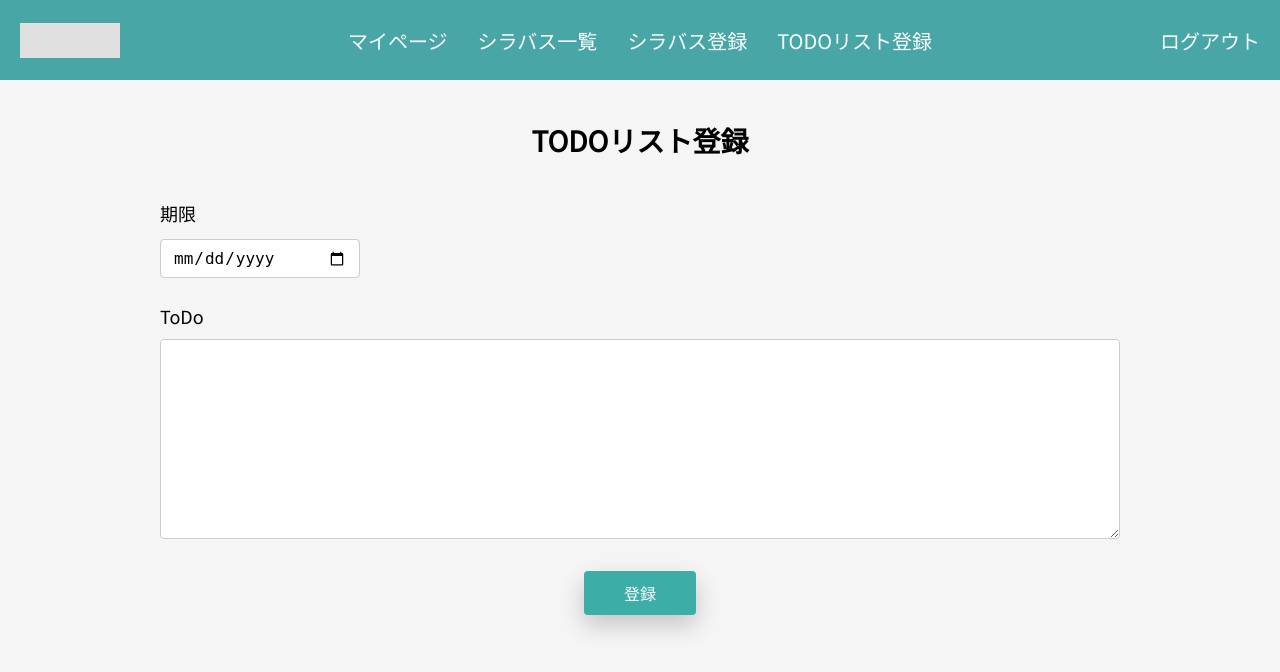
After one commit to yoshiokaharuto/2025_spring_hakkason, a Flask app: template templates/todo.html in a window 1280 px wide. The commit adds this page. Shown: the top 672 px of the page. Run offline with Flask 3, Linux system fonts and the light colour scheme; the template is opened without the code that fills it, so the values that code supplies are empty.

Commit message:
todo登録画面の作成とボタンに影

```diff
--- a/static/css/login.css
+++ b/static/css/login.css
@@ -34,6 +34,7 @@ input {
     border-radius: 5px;
     font-size: 16px;
     cursor: pointer;
+    box-shadow: 0 10px 25px 0 rgba(0, 0, 0, 0.2);
 }
 
 .POST {
--- a/static/css/syllabusregistration.css
+++ b/static/css/syllabusregistration.css
@@ -109,10 +109,7 @@ th {
   border: none;
   border-radius: 5px;
   cursor: pointer;
-}
-
-.submit-button:hover {
-  background-color: #399f95;
+  box-shadow: 0 10px 25px 0 rgba(0, 0, 0, 0.2);
 }
 
 .search-results {
--- /dev/null
+++ b/static/css/todo.css
@@ -0,0 +1,61 @@
+        body {
+            background-color: #f5f5f5;
+        }
+        .container {
+            max-width: 1000px;
+            margin: 0 auto;
+            padding: 40px 20px;
+        }
+
+        h1 {
+            text-align: center;
+            margin-bottom: 40px;
+            font-size: 28px;
+        }
+
+        .form-group {
+            margin-bottom: 25px;
+        }
+
+        label {
+            display: block;
+            margin-bottom: 10px;
+            font-size: 18px;
+        }
+
+        input[type="date"] {
+            padding: 8px 12px;
+            font-size: 16px;
+            border: 1px solid #ccc;
+            border-radius: 4px;
+            width: 200px;
+        }
+
+        textarea {
+            width: 100%;
+            height: 200px;
+            padding: 12px;
+            font-size: 16px;
+            border: 1px solid #ccc;
+            border-radius: 4px;
+            resize: vertical;
+        }
+
+        .submit-container {
+            text-align: center;
+        }
+
+        .submit-btn {
+            background-color: #3dada7;
+            color: white;
+            border: none;
+            padding: 10px 40px;
+            font-size: 16px;
+            border-radius: 4px;
+            cursor: pointer;
+            box-shadow: 0 10px 25px 0 rgba(0, 0, 0, 0.2);
+        }
+
+        .submit-btn:hover {
+            background-color: #2d8a86;
+        }
--- a/templates/register.html
+++ b/templates/register.html
@@ -4,7 +4,7 @@
     <meta charset="UTF-8">
     <title>アカウント登録</title>
     <link rel="stylesheet" href="../static/css/allstyle.css">
-    <link rel="stylesheet" href="../static/css/registr.css">
+    <link rel="stylesheet" href="../static/css/register.css">
     <link href="https://fonts.googleapis.com/css2?family=Noto+Sans+JP&display=swap" rel="stylesheet">
 </head>
 <body>
--- /dev/null
+++ b/templates/todo.html
@@ -0,0 +1,45 @@
+<!DOCTYPE html>
+<html lang="ja">
+<head>
+    <meta charset="UTF-8">
+    <meta name="viewport" content="width=device-width, initial-scale=1.0">
+    <title>TODOリスト登録</title>
+    <link href="https://fonts.googleapis.com/css2?family=Noto+Sans+JP&display=swap" rel="stylesheet">
+    <link rel="stylesheet" href="../static/css/allstyle.css">
+    <link rel="stylesheet" href="../static/css/header.css">
+    <link rel="stylesheet" href="../static/css/todo.css">
+</head>
+<body>
+
+    <header>
+        <div class="logo"></div>
+        <div class="nav-links">
+            <a href="./html/mypage.html">マイページ</a>
+            <a href="#">シラバス一覧</a>
+            <a href="#">シラバス登録</a>
+            <a href="#">TODOリスト登録</a>
+        </div>
+        <a href="#" class="logout">ログアウト</a>
+    </header>
+
+    <div class="container">
+        <h1>TODOリスト登録</h1>
+
+        <form>
+            <div class="form-group">
+                <label for="deadline">期限</label>
+                <input type="date" id="deadline">
+            </div>
+
+            <div class="form-group">
+                <label for="todo">ToDo</label>
+                <textarea id="todo"></textarea>
+            </div>
+
+            <div class="submit-container">
+                <button type="submit" class="submit-btn">登録</button>
+            </div>
+        </form>
+    </div>
+</body>
+</html>
```
Also changed, not shown: static/css/register.css (renamed from static/css/registr.css, +12 -3 lines), static/img/return_button.png.
